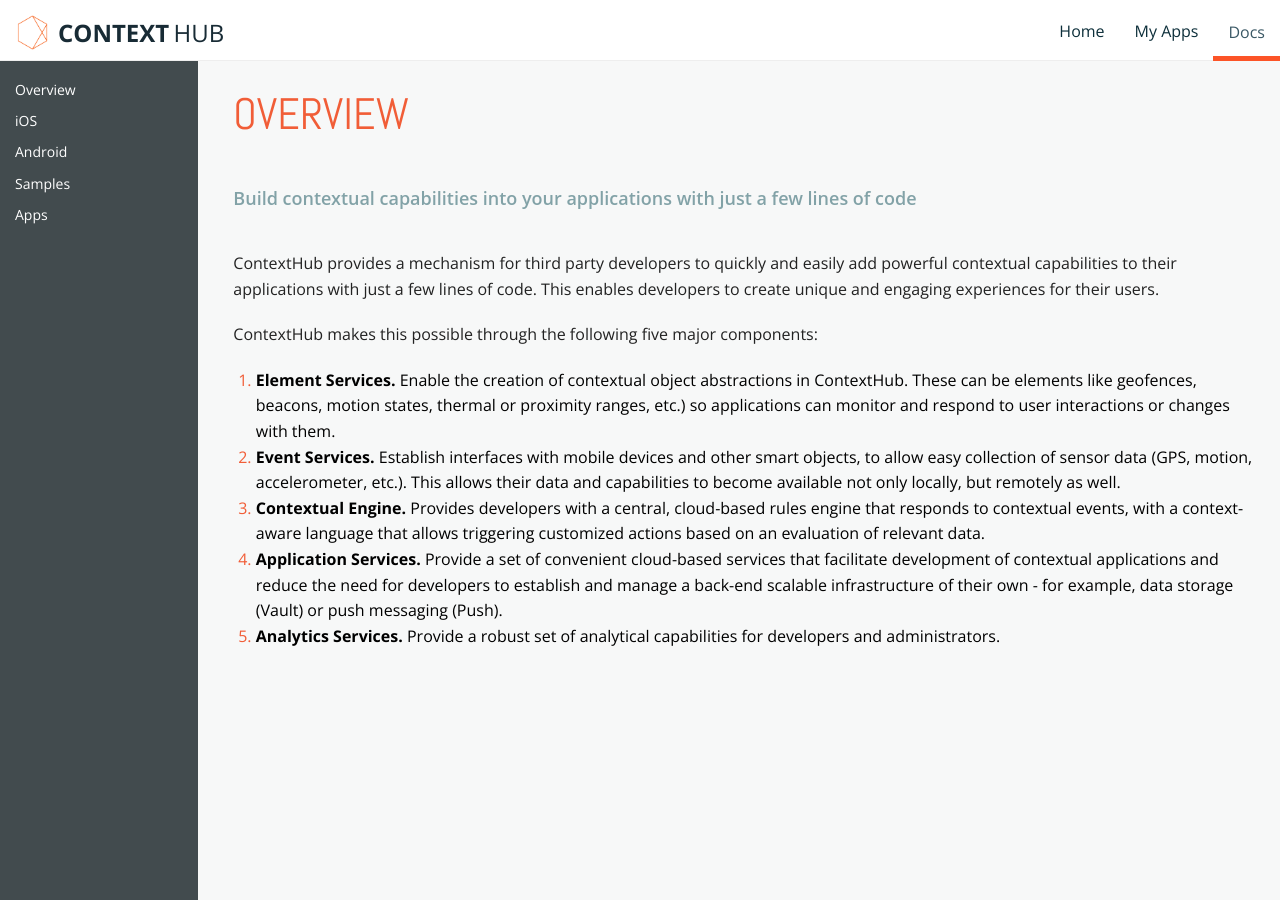
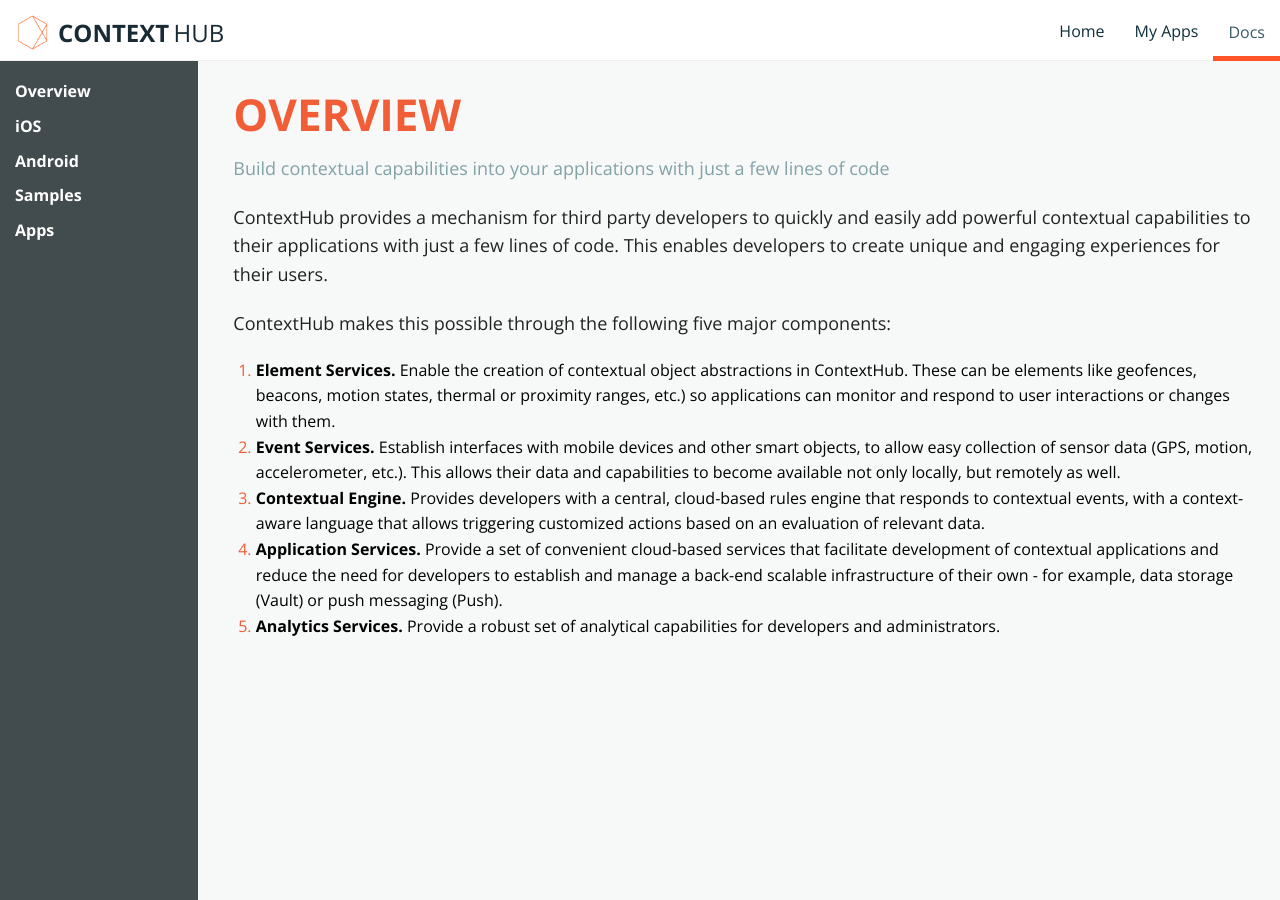
Before and after one commit to contexthub/contexthub.github.io, a Jekyll site: the page built from index.md, in a window 1280 px wide. Built offline with Jekyll 4.4.1, drawn with Linux system fonts in a browser that asks for light colours; a style sheet for code colours, icons or effects is not loaded.

Commit message:
hailey changes, lots of font settings, some colors

```diff
--- a/_includes/menu.html
+++ b/_includes/menu.html
@@ -76,14 +76,14 @@
 
 
 
-<!--     {% if page.url == contextualengine %}
+    <!-- {% if page.url == contextualengine %}
         <div id="activesection">
             <dd ><a class="home" href="/docs/contextualengine">Contextual Engine</a></dd>
         </div>
     {% else %}
         <dd ><a class="home" href="/docs/contextualengine">Contextual Engine</a></dd>
-    {% endif %}
- -->
+    {% endif %} -->
+
 
 
     {% if page.url == iOS %}
--- a/css/foundation-override.css
+++ b/css/foundation-override.css
@@ -5,6 +5,8 @@ body{
 }
 p {
   font-family: 'Open Sans', sans-serif;
+  font-size:18px;
+  font-weight:200;
 }
 
 a {
@@ -30,7 +32,7 @@ li{
   color:#82A2A7;
   font-size:18px;
   font-weight:normal;
-  font-family:"Open Sans Semibold";
+  font-family:"Open Sans";
 }
 
 p:last-child {
@@ -96,12 +98,12 @@ ul.magellan {width: 240px}
 
 .sub-nav dt.active a, .sub-nav dd.active a, .sub-nav li.active a{
   /*background-color:#424b4e;*/
-  background-color:#061E23;
+  background-color:#182B35;
   color:#f1411d;
   padding-left: 30px;
 }
 .sub-nav dt.active a:hover, .sub-nav dd.active a:hover, .sub-nav li.active a:hover{
-  background-color: transparent;
+  background-color: #82A2A7;
 }
 
 .sub-nav dt, .sub-nav dd, .sub-nav li{
@@ -139,16 +141,25 @@ dd.active{
   padding-bottom:16px;
 }
 .home{
-  font-weight: normal;
+  font-weight: bold;
   font-family: 'Open Sans', sans-serif;
+  font-size:18px;
 
 }
+
 .tabs dd > a{
   font-family: 'Open Sans', sans-serif;
-  font-size: 1em
+/*  font-size: 16px;
+  font-weight:normal;*/
 }
 
-#sideNav #side-nav .sub-nav .tabs dd > a:hover
+/*#sideNav #side-nav .sub-nav .tabs dd > a:hover*/
+
+.tabs dd > a:hover{
+  background-color: #82A2A7;
+  color:white;
+}
+
 
 .heading{
   padding-top:15px;
@@ -156,6 +167,14 @@ dd.active{
 
 dl#side-nav.sub-nav dl.sub-nav dd a{
   padding-left: 60px;
+color:#82A2A7;
+
+}
+dl#side-nav.sub-nav dl.sub-nav dd.active a{
+  color:#f1411d;
+}
+dl#side-nav.sub-nav dl.sub-nav dd a:hover{
+  color:white;
 }
 
 
@@ -164,28 +183,30 @@ dl#side-nav.sub-nav dl.sub-nav dd a{
 }*/
 
 h1 {
-  font-family: 'Abel', sans-serif;
+  font-family: 'Open Sans', sans-serif;
   color:#f15d37;
-  text-transform: uppercase;
+  /*text-transform: uppercase;*/
+  font-weight:550;
 }
 
 h2 {
   font-family: 'Open Sans', sans-serif;
   color: #182b35;
   font-size: 24px;
-  font-weight: 400;
+  font-weight: bold;
   line-height: 1.4;
+  text-transform: uppercase;
 
-  margin-bottom: 40px;
-  margin-top:40px;
+  margin-bottom: 20px;
+  margin-top:20px;
 }
 
 h3 {
   font-family: 'Open Sans', sans-serif;
   color: #f15d37;
   /*text-transform: uppercase;*/
-  font-weight: 400;
-  font-size: 20px;
+  font-weight: bold;
+  font-size: 24px;
   margin-bottom: 10px;
   /*letter-spacing: 7px;*/
 
--- a/index.md
+++ b/index.md
@@ -5,7 +5,7 @@ layout: default
 
 # OVERVIEW
 
-<h2 class="subtitle">Build contextual capabilities into your applications with just a few lines of code</h2>
+<p class="subtitle">Build contextual capabilities into your applications with just a few lines of code</p>
 
 ContextHub provides a mechanism for third party developers to quickly and easily add powerful contextual capabilities to their applications with just a few lines of code. This enables developers to create unique and engaging experiences for their users.
 
```
Also changed, not shown: docs/overview/index.md (+1 -1 lines).
